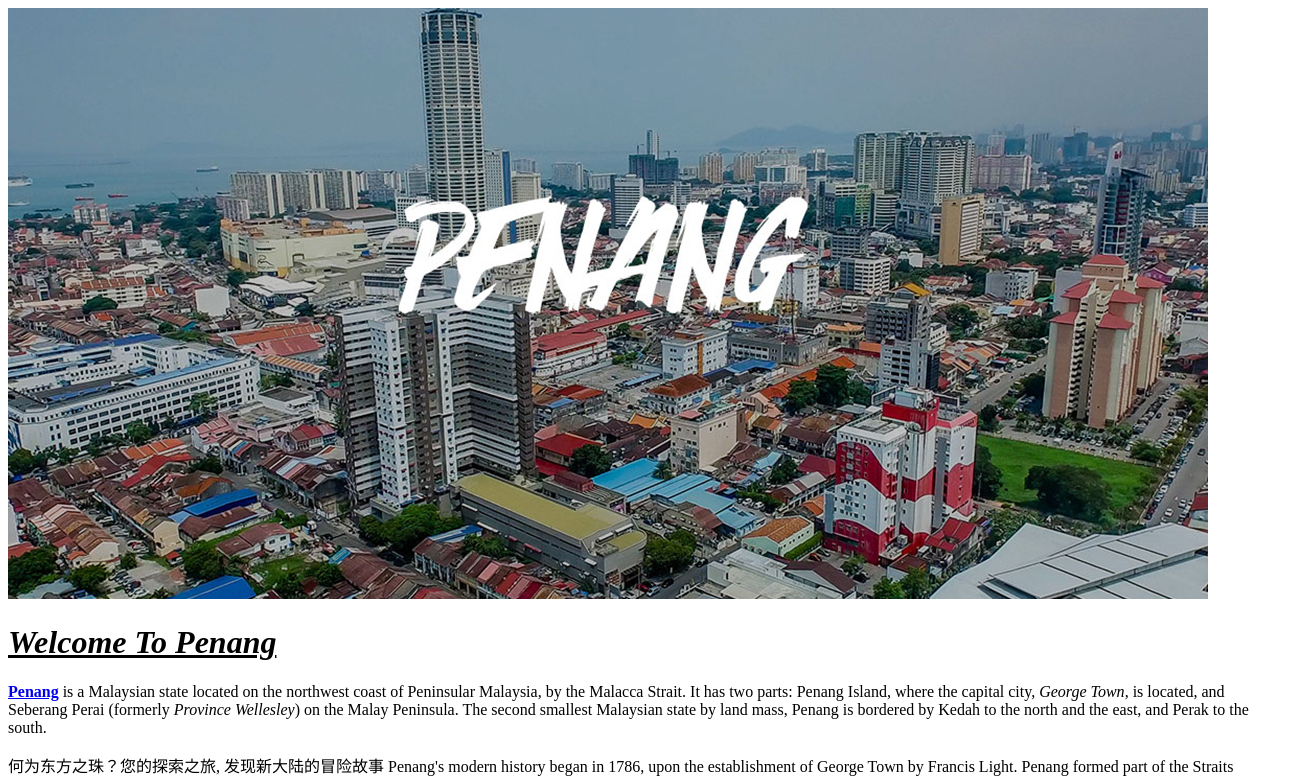
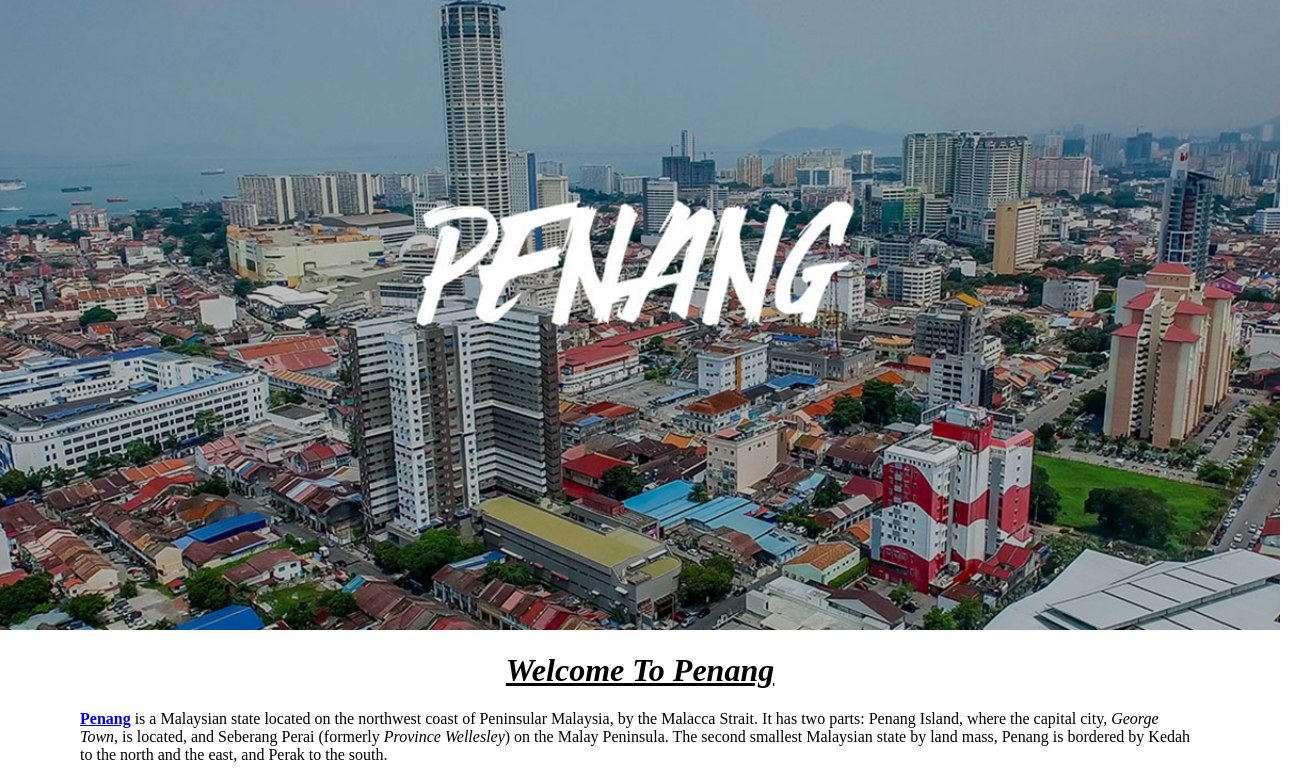
Before and after one commit to Thor90/penang, a plain HTML site: page index.html in a window 1280 px wide. Shown: the top 777 px of the page, 1306 px wide, since content can reach past the window. Drawn offline with Linux system fonts and the light colour scheme.

Commit message:
Update style.css

```diff
--- a/style.css
+++ b/style.css
@@ -1,33 +1,28 @@
-<!DOCTYPE html>
-<html>
+html, body {
+    margin: 0;
+    padding: 0;
+    background-color: light-blue;
+}
 
+h1 {
+    text-align: center;
+}
 
+h2 {
+    color: steelblue;
+}
 
-<head>
-	<title>Memorable Penang Trip</title>
-	<link rel="stylesheet" href="style.css">
-</head>
+h2, p {
+    padding: 0 80px;
+}
 
+img {
+    width: 50%;
+    display: block;
+    margin: 0 auto;
+}
 
-
-
-<body>
-  <h1>我的槟城之旅</h1>
-  <h2 id="color"> 我最喜欢的三个食物 </h2>
-  <h3>印度煎饼</h3>
-  <p>印度煎饼。。。。。很好吃</p>
-
-  <h3>福建面</h3>
-  <p>福建面。。。。。很好吃</p>
-
-  <h3>咖喱面</h3>
-  <p>咖喱面。。。。。很好吃</p>
-
- <h2>我最喜欢的三个地方  </h2>
-
-
- <h2>我的感想</h2>
-
-
-</body>
-</html>
+#jumbo {
+    width: 100%;
+    height: 100%;
+}
```
